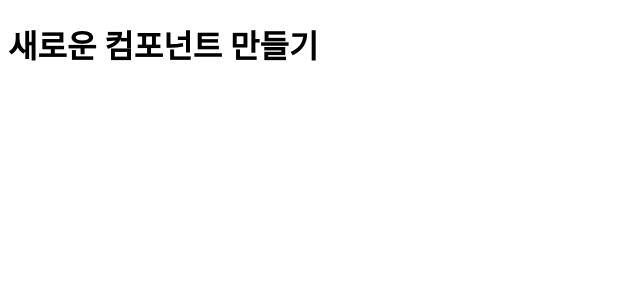
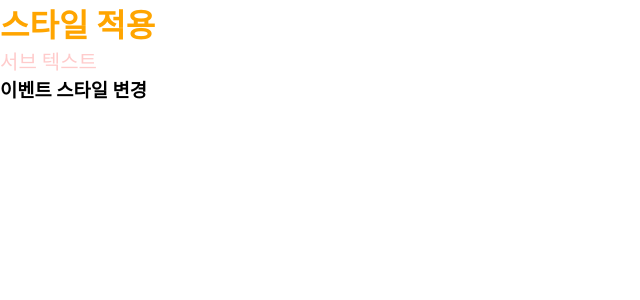
Before and after one commit to Yunjeong1/template, a React (Create React App) app: page / in a window 1280 px wide. Shown: the top 300 px of the page, without its empty margins (0-640 px from the left). Built offline with nearby package versions, Linux system fonts and the light colour scheme.

Commit message:
e.target vs e.currentTarget

```diff
--- a/src/App.js
+++ b/src/App.js
@@ -1,12 +1,47 @@
-//불러올때는 비구조화 할당을 이용해서 원하는 컴포넌트만 선별적으로 import 가능
-import { Header, Popup } from './Common';
+import './scss/style.scss';
 
 function App() {
+	const fontStyle = {
+		fontSize: 20,
+		color: 'red',
+		fontWeight: 'normal',
+		opacity: 0.2,
+	};
+
+	/*
+	//window객체에는 addEventListener 연결가능한 이유가
+	//가상돔과는 상관없이 항상있는 요소이기 때문에
+	window.addEventListener('click',e=>{
+		console.log(e.currentTarget);
+	})
+	*/
+
 	return (
-		<div className='App'>
-			<h1>새로운 컴포넌트 만들기</h1>
-		</div>
+		<>
+			{/* 가상돔에 직접 객체리터럴 형식으로 스타일 적용 가능 */}
+			<h1 style={{ color: 'orange' }}>스타일 적용</h1>
+
+			{/* 미리 스타일 객체를 변수에 할당하고, 가상DOM에 지정 가능 */}
+			<h2 style={fontStyle}>서브 텍스트</h2>
+
+			{/* 클릭했을때 색상 빨간색으로 변경되도록 */}
+			<h3
+				onClick={(e) => {
+					e.target.style.color = 'red';
+				}}>
+				이벤트 스타일 변경
+			</h3>
+
+			<p></p>
+		</>
 	);
 }
 
 export default App;
+
+/*
+e.target
+- 이벤트문 안에서 바인딩되어있는 요소를 참조
+e.currentTarget
+- 실제 이벤트가 발생한 대상이 참조
+*/
--- a/src/Common.js
+++ /dev/null
@@ -1,27 +0,0 @@
-function Header() {
-	return (
-		<header>
-			<h1>Header</h1>
-		</header>
-	);
-}
-
-function Footer() {
-	return (
-		<footer>
-			<h1>footer</h1>
-		</footer>
-	);
-}
-
-function Popup() {
-	return (
-		<aside>
-			<h1>popup</h1>
-		</aside>
-	);
-}
-
-//하나의 파일에서 여러개의 컴포넌트 함수를 객체로 묶어서 export할 수 있음
-export { Header, Footer, Popup };
-//함수, 배열도 객체
--- /dev/null
+++ b/src/scss/_reset.scss
@@ -0,0 +1,13 @@
+* {
+	padding: 0;
+	margin: 0;
+	box-sizing: border-box;
+}
+ul,
+ol,
+li {
+	list-style: none;
+}
+a {
+	text-decoration: none;
+}
--- /dev/null
+++ b/src/scss/style.scss
@@ -0,0 +1,8 @@
+@import 'reset';
+
+h1 {
+	color: aqua;
+}
+h2 {
+	color: hotpink;
+}
```
Also changed, not shown: src/Header.js (deleted, +0 -45 lines), src/Layout.js (deleted).
